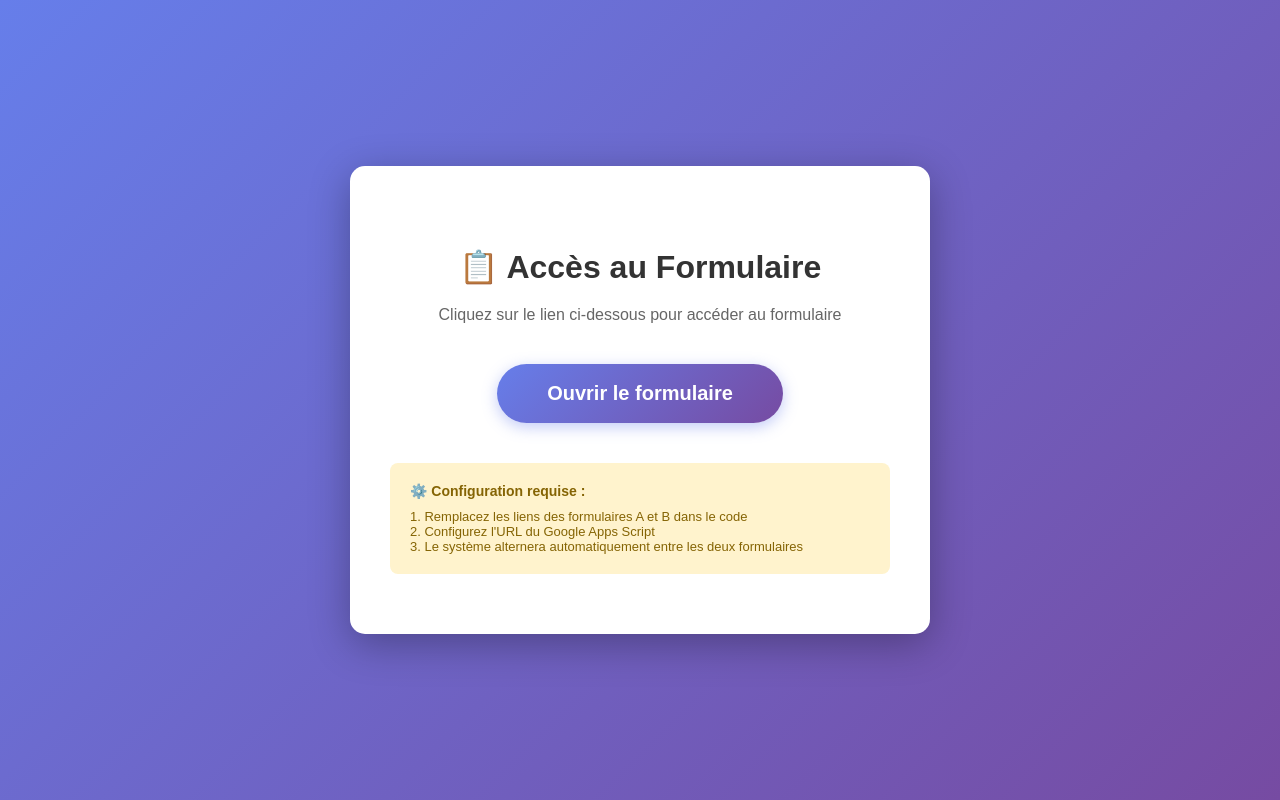
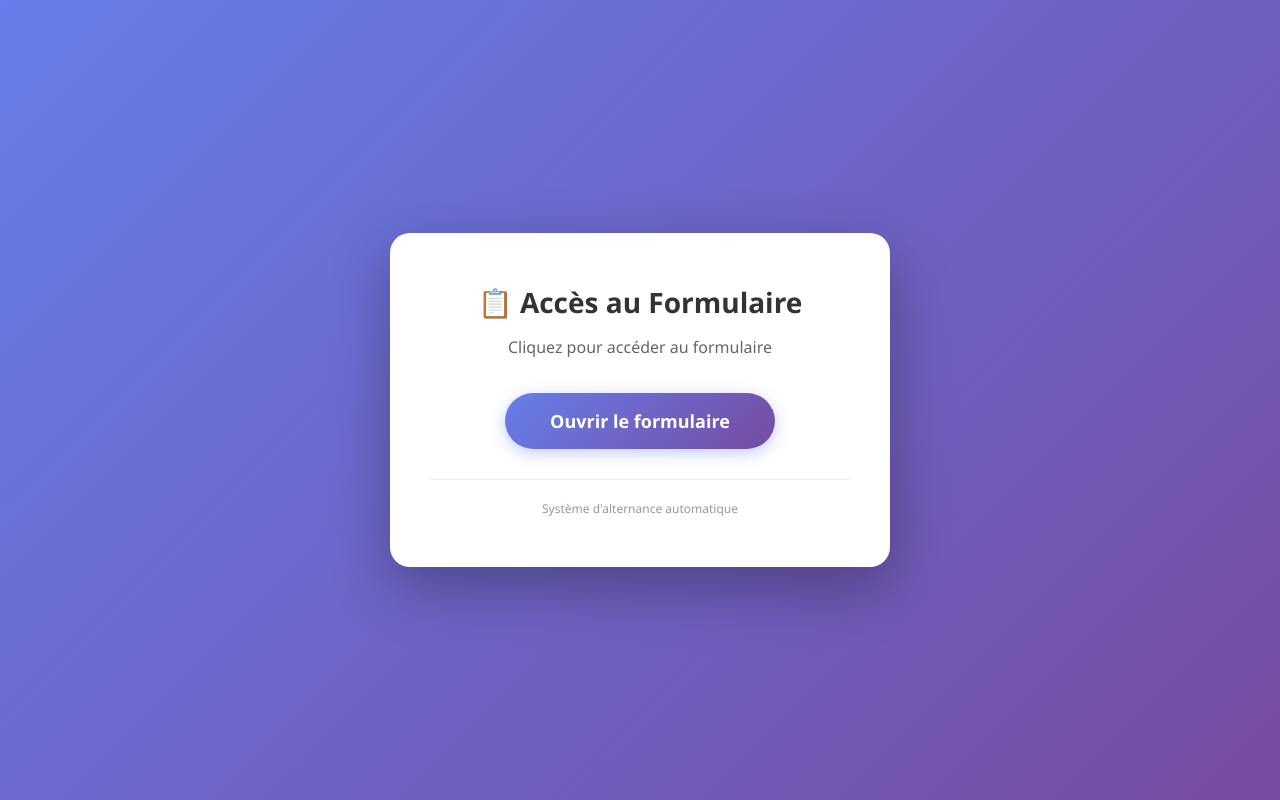
Before and after one commit to Prof-Saida/Formulaire_Etude, a plain HTML site: page index.html in a window 1280 px wide. Drawn offline with Linux system fonts and the light colour scheme.

Commit message:
Update index.html

```diff
--- a/index.html
+++ b/index.html
@@ -5,107 +5,102 @@
     <meta name="viewport" content="width=device-width, initial-scale=1.0">
     <title>Accès au Formulaire</title>
     <style>
-        body {
-            font-family: Arial, sans-serif;
+        * {
             margin: 0;
             padding: 0;
+            box-sizing: border-box;
+        }
+
+        body {
+            font-family: 'Segoe UI', Tahoma, Geneva, Verdana, sans-serif;
             background: linear-gradient(135deg, #667eea 0%, #764ba2 100%);
             min-height: 100vh;
             display: flex;
             align-items: center;
             justify-content: center;
+            padding: 20px;
         }
 
         .container {
             background-color: white;
-            border-radius: 15px;
-            box-shadow: 0 10px 40px rgba(0,0,0,0.3);
-            padding: 60px 40px;
+            border-radius: 20px;
+            box-shadow: 0 20px 60px rgba(0,0,0,0.3);
+            padding: 50px 40px;
             max-width: 500px;
-            width: 90%;
+            width: 100%;
             text-align: center;
         }
 
         h1 {
             color: #333;
-            margin-bottom: 20px;
-            font-size: 32px;
+            margin-bottom: 15px;
+            font-size: 28px;
         }
 
-        p {
+        .subtitle {
             color: #666;
             font-size: 16px;
-            margin-bottom: 40px;
+            margin-bottom: 35px;
         }
 
         #formLink {
             display: inline-block;
-            padding: 18px 50px;
+            padding: 16px 45px;
             background: linear-gradient(135deg, #667eea 0%, #764ba2 100%);
             color: white;
             text-decoration: none;
             border-radius: 50px;
-            font-size: 20px;
-            font-weight: bold;
+            font-size: 18px;
+            font-weight: 600;
             cursor: pointer;
-            transition: transform 0.3s, box-shadow 0.3s;
+            transition: all 0.3s ease;
             box-shadow: 0 4px 15px rgba(102, 126, 234, 0.4);
         }
 
         #formLink:hover {
-            transform: translateY(-3px);
-            box-shadow: 0 8px 25px rgba(102, 126, 234, 0.6);
+            transform: translateY(-2px);
+            box-shadow: 0 6px 20px rgba(102, 126, 234, 0.6);
         }
 
         #formLink:active {
             transform: translateY(0);
         }
 
-        .instruction {
-            margin-top: 40px;
-            padding: 20px;
-            background-color: #fff3cd;
-            border-radius: 8px;
-            font-size: 13px;
-            color: #856404;
-            text-align: left;
-        }
-
-        .instruction strong {
-            display: block;
-            margin-bottom: 10px;
-            font-size: 14px;
+        .footer {
+            margin-top: 30px;
+            padding-top: 20px;
+            border-top: 1px solid #eee;
+            color: #999;
+            font-size: 12px;
         }
     </style>
 </head>
 <body>
     <div class="container">
         <h1>📋 Accès au Formulaire</h1>
-        <p>Cliquez sur le lien ci-dessous pour accéder au formulaire</p>
+        <p class="subtitle">Cliquez pour accéder au formulaire</p>
 
         <a href="#" id="formLink">Ouvrir le formulaire</a>
 
-        <div class="instruction">
-            <strong>⚙️ Configuration requise :</strong>
-            1. Remplacez les liens des formulaires A et B dans le code<br>
-            2. Configurez l'URL du Google Apps Script<br>
-            3. Le système alternera automatiquement entre les deux formulaires
+        <div class="footer">
+            Système d'alternance automatique
         </div>
     </div>
 
     <script>
         // ========== CONFIGURATION ==========
-        const FORM_A_URL = 'https://forms.gle/wdUTq5vSU47cL4Xg7';
-        const FORM_B_URL = 'https://forms.gle/zCYuhpiErSrPEz1p6';
-        const GOOGLE_SCRIPT_URL = 'https://script.google.com/macros/s/AKfycbygeMmkzCrUEwAU2QQq79btT3qiOSIRTQoLakHIJnxlwJ9l6Oh4bhFG4jDsZNZq7Dp3Ig/exec';
+        const FORM_A_URL = 'https://forms.gle/f5SfhpjNyU2hNLTa6';
+        const FORM_B_URL = 'https://forms.gle/Bggr2miD7K5LBFiM6';
+        const GOOGLE_SHEET_SCRIPT_URL = 'https://script.google.com/macros/s/AKfycbyAfOK7IZbSf5eQCViq4hwk2cw5DXKpYmfetLUBF1acZxk6oZJ7Z2Mfx1Uk_ETrgZP96A/exec';
         // ===================================
 
-        let lastForm = null;
+        let currentState = 'B'; // Commence avec B pour que le premier clic donne A
 
-        function sendToGoogleSheet(formType) {
-            const timestamp = new Date().toISOString();
+        function sendToSheet(formType) {
+            const now = new Date();
+            const date = now.toLocaleDateString('fr-FR') + ' ' + now.toLocaleTimeString('fr-FR');
 
-            fetch(GOOGLE_SCRIPT_URL, {
+            fetch(GOOGLE_SHEET_SCRIPT_URL, {
                 method: 'POST',
                 mode: 'no-cors',
                 headers: {
@@ -113,7 +108,7 @@
                 },
                 body: JSON.stringify({
                     type: formType,
-                    timestamp: timestamp
+                    date: date
                 })
             }).catch(() => {});
         }
@@ -123,18 +118,18 @@
 
             let formType, formUrl;
 
-            if (lastForm === 'A') {
-                formType = 'Formulaire B';
+            if (currentState === 'A') {
+                formType = 'FormB';
                 formUrl = FORM_B_URL;
-                lastForm = 'B';
+                currentState = 'B';
             } else {
-                formType = 'Formulaire A';
+                formType = 'FormA';
                 formUrl = FORM_A_URL;
-                lastForm = 'A';
+                currentState = 'A';
             }
 
-            // Envoyer le type à Google Sheets
-            sendToGoogleSheet(formType);
+            // Enregistrer dans Google Sheets
+            sendToSheet(formType);
 
             // Rediriger vers le formulaire
             window.location.href = formUrl;
```
